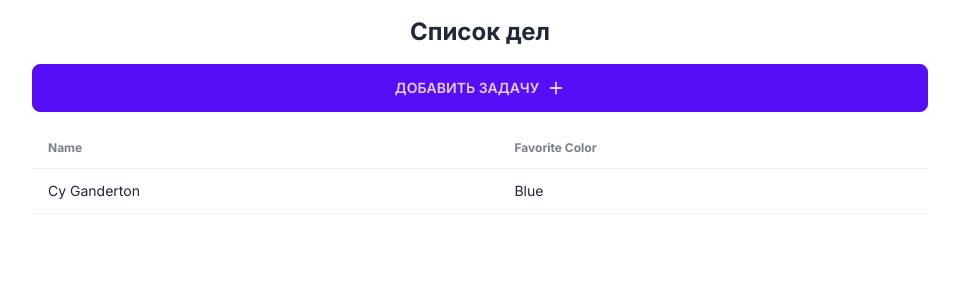
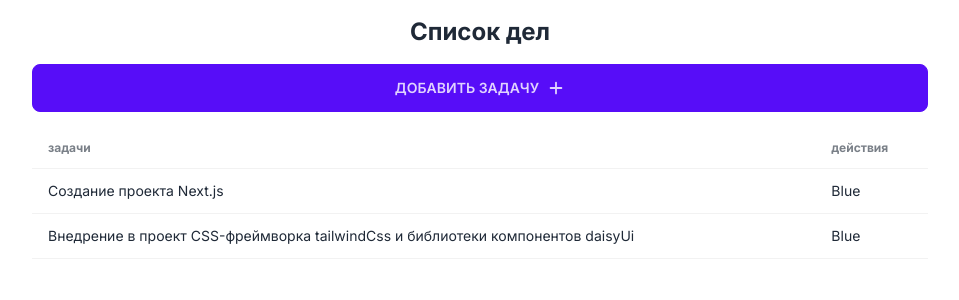
Before and after one commit to HabArt1978/todo-list_nextjs, a Next.js app: page / in a window 1280 px wide. Shown: the top 300 px of the page, without its empty margins (160-1119 px from the left). Built offline with nearby package versions, Linux system fonts and the light colour scheme; data requests are answered from the project's data file.

Commit message:
- добавил запрос getAllTasks

```diff
--- /dev/null
+++ b/api/requests.ts
@@ -0,0 +1,9 @@
+import type { ITask } from '@/types/task.interface'
+
+const baseURL = 'http://localhost:8000'
+
+export const getAllTasks = async (): Promise<ITask[]> => {
+	const res = await fetch(`${baseURL}/tasks`)
+	const tasks = await res.json()
+	return tasks
+}
--- a/app/components/TodoList.tsx
+++ b/app/components/TodoList.tsx
@@ -1,21 +1,28 @@
-const TodoList = (): JSX.Element => {
+import type { ITask } from '@/types/task.interface'
+import type { FC } from 'react'
+
+interface ITodosListProps {
+	tasks: ITask[]
+}
+
+const TodoList: FC<ITodosListProps> = ({ tasks }): JSX.Element => {
 	return (
 		<div className="overflow-x-auto">
 			<table className="table">
-				{/* head */}
 				<thead>
 					<tr>
-						<th>Name</th>
-						<th>Favorite Color</th>
+						<th>задачи</th>
+						<th>действия</th>
 					</tr>
 				</thead>
-				<tbody>
-					{/* row 1 */}
-					<tr>
-						<td>Cy Ganderton</td>
-						<td>Blue</td>
-					</tr>
-				</tbody>
+				{tasks.map((task) => (
+					<tbody key={task.id}>
+						<tr>
+							<td>{task.text}</td>
+							<td>Blue</td>
+						</tr>
+					</tbody>
+				))}
 			</table>
 		</div>
 	)
--- a/app/page.tsx
+++ b/app/page.tsx
@@ -1,14 +1,18 @@
+import { getAllTasks } from '@/api/requests'
 import AddTask from './components/AddTask'
 import TodoList from './components/TodoList'
 
-export default function Home(): JSX.Element {
+export default async function Home(): Promise<JSX.Element> {
+	const tasks = await getAllTasks()
+	console.log(tasks)
+
 	return (
 		<main className="max-w-4xl mx-auto mt-4">
 			<div className="text-center my-4 flex flex-col gap-4">
 				<h1 className="text-2xl font-bold">Cписок дел</h1>
 				<AddTask />
 			</div>
-			<TodoList />
+			<TodoList tasks={tasks} />
 		</main>
 	)
 }
--- /dev/null
+++ b/types/task.interface.ts
@@ -0,0 +1,4 @@
+export interface ITask {
+	id: string
+	text: string
+}
```
Also changed, not shown: .eslintrc.json.
